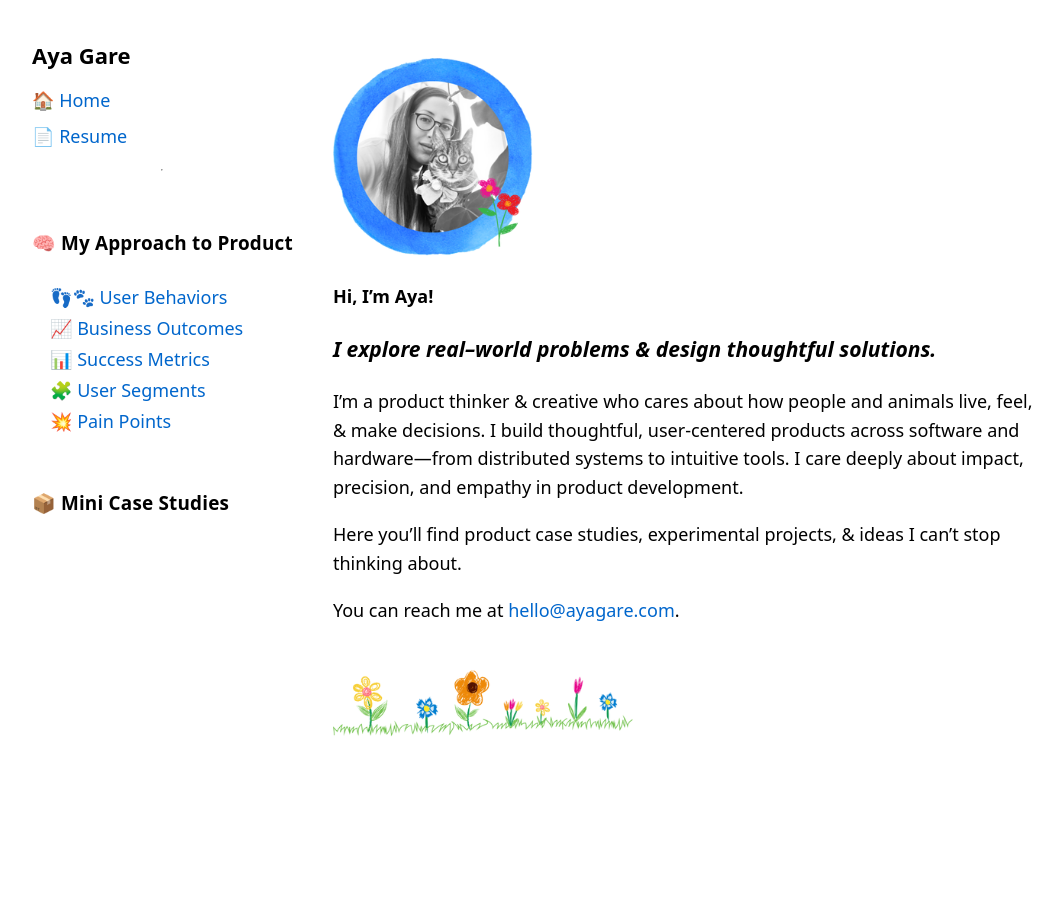
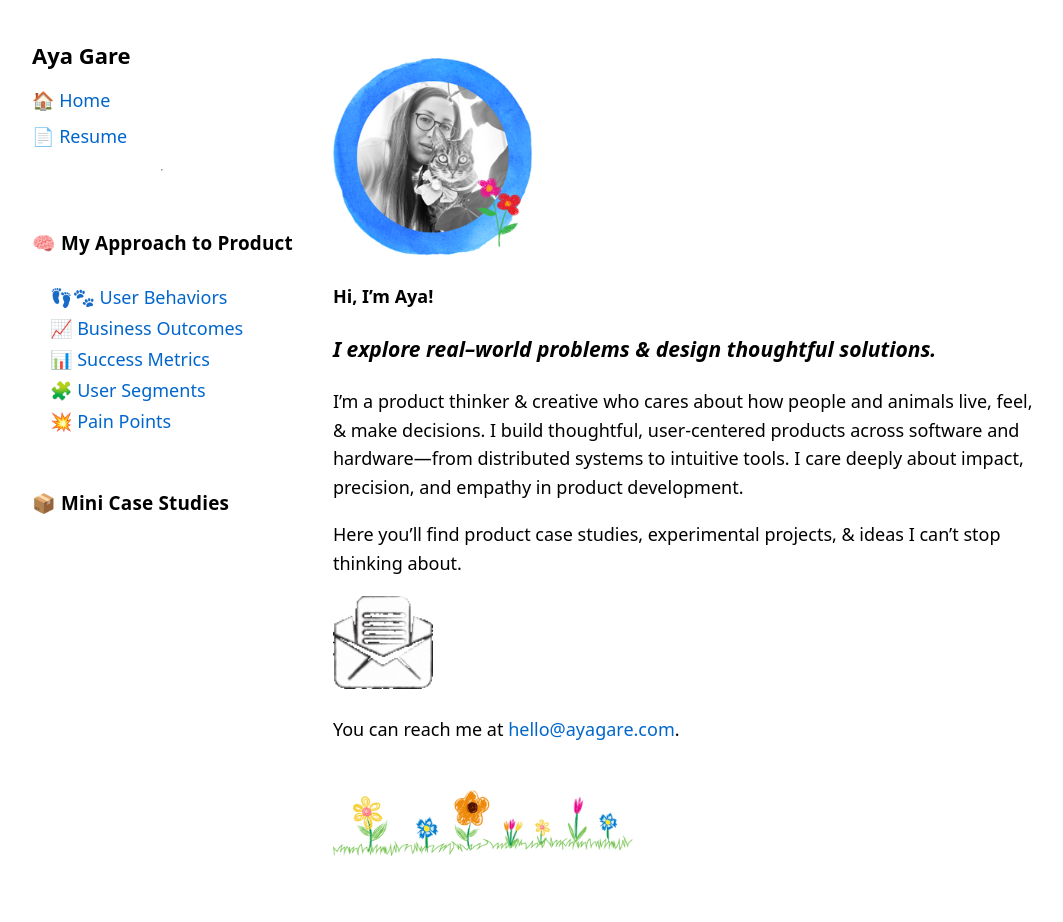
Before and after one commit to luxinflore/luxinflore.github.io, a Jekyll site: the page built from index.md, in a window 1280 px wide. Shown: the whole page, without its empty margins (8-1071 px from the left). Built offline with Jekyll 4.4.1, drawn with Linux system fonts in a browser that asks for light colours; before the commit the page ends 900 px from its top, so only the background shows below that.

Commit message:
Add email icon

```diff
--- a/index.md
+++ b/index.md
@@ -3,7 +3,7 @@ layout: default
 title: Aya Gare
 ---
 
-<img src="/assets/images/profile.png" alt="Pic of Aya" width="200" />
+<img src="/assets/images/profile.png" alt="Profile Pic" width="200" />
 
 **Hi, I'm Aya!**
 
@@ -18,6 +18,8 @@ Here you'll find product case studies, experimental projects, & ideas I can't st
 
 I build thoughtful products across software and hardware—from distributed systems to user-facing tools. -->
 
+<img src="/assets/images/email.gif" alt="Email" width="100" />
+
 You can reach me at <span class="cat-hover-wrapper"><a href="mailto:hello@ayagare.com" class="sparkle-cat">hello@ayagare.com</a></span>.
 
 <img src="/assets/images/flowers.png" alt="Flowers" width="300" />
```
Also changed, not shown: assets/images/email.gif (added).
